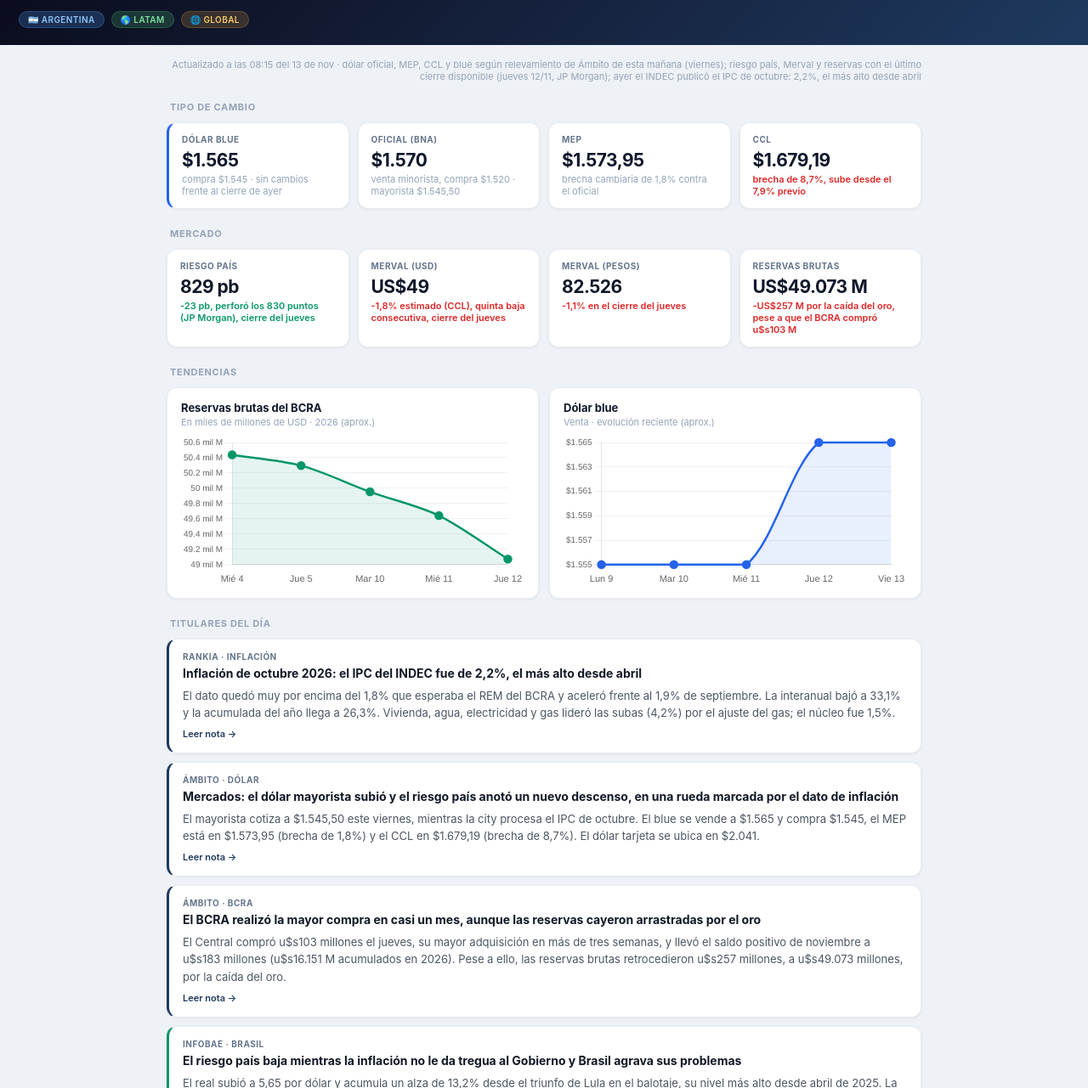
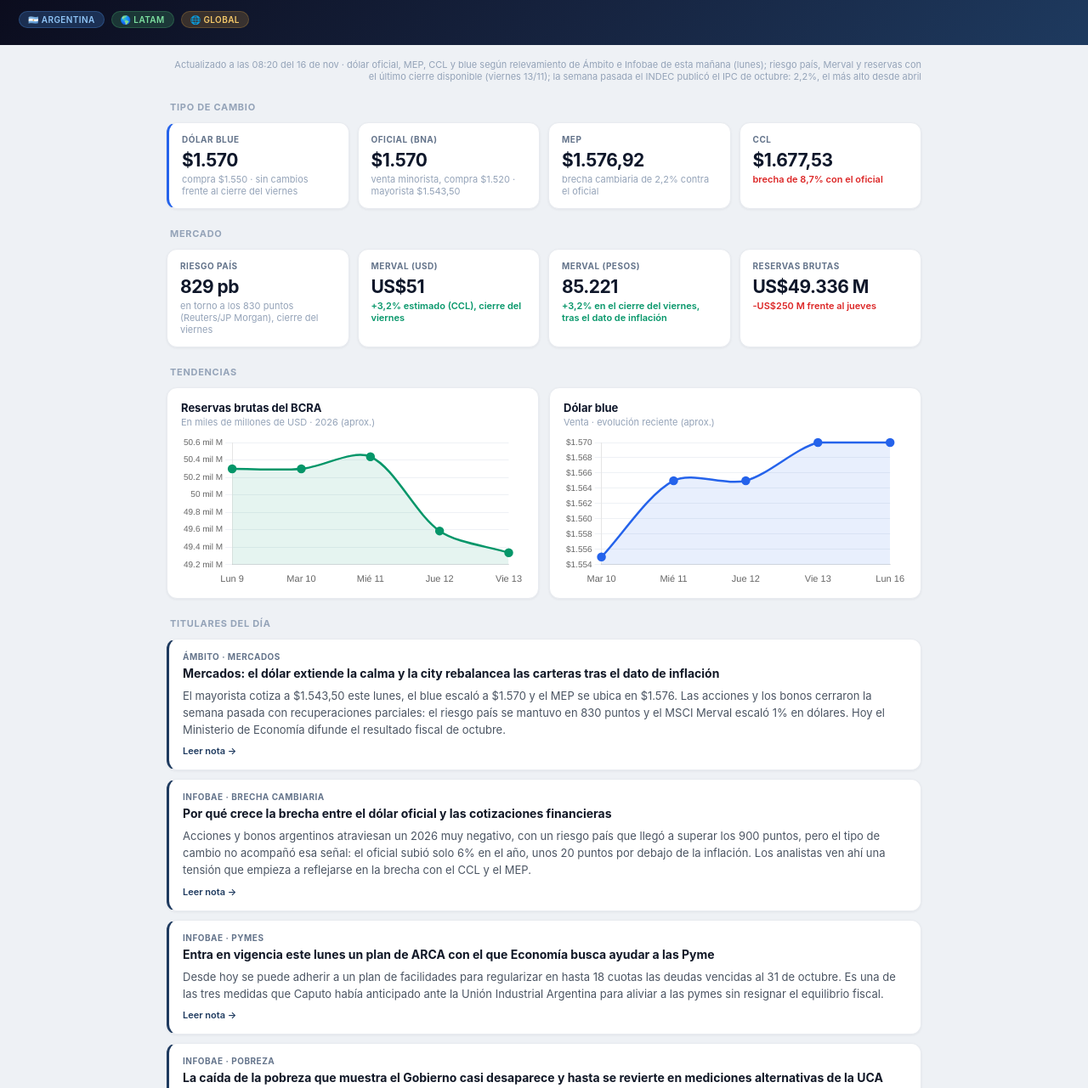
Before and after one commit to valentinasc-boop/briefing, a plain HTML site: page index.html in a window 1280 px wide. Shown: the part 82-1363 px from the top of the page at 85% size. Drawn offline with nearby package versions, Linux system fonts and the light colour scheme.

Commit message:
Briefing económico — 16 de noviembre de 2026

```diff
--- a/index.html
+++ b/index.html
@@ -61,26 +61,26 @@ body{font-family:-apple-system,BlinkMacSystemFont,'Segoe UI',Roboto,sans-serif;b
 <body>
 <div class="header">
 <div class="header-row">
-<div><h1>📰 Briefing Económico</h1><div class="edition">Viernes 13 de noviembre de 2026</div></div>
+<div><h1>📰 Briefing Económico</h1><div class="edition">Lunes 16 de noviembre de 2026</div></div>
 <div class="countdown"><div class="num" id="cd-num">—</div><div class="lbl">días → IPC noviembre</div></div>
 </div>
 <div class="tag-row"><span class="tag tag-arg">🇦🇷 Argentina</span><span class="tag tag-latam">🌎 Latam</span><span class="tag tag-world">🌐 Global</span></div>
 </div>
 <div class="body">
-<div id="updated-at">Actualizado a las 08:15 del 13 de nov · dólar oficial, MEP, CCL y blue según relevamiento de Ámbito de esta mañana (viernes); riesgo país, Merval y reservas con el último cierre disponible (jueves 12/11, JP Morgan); ayer el INDEC publicó el IPC de octubre: 2,2%, el más alto desde abril</div>
+<div id="updated-at">Actualizado a las 08:20 del 16 de nov · dólar oficial, MEP, CCL y blue según relevamiento de Ámbito e Infobae de esta mañana (lunes); riesgo país, Merval y reservas con el último cierre disponible (viernes 13/11); la semana pasada el INDEC publicó el IPC de octubre: 2,2%, el más alto desde abril</div>
 <div class="section-title">Tipo de cambio</div>
 <div class="metric-grid">
-<div class="metric accent"><div class="m-label">Dólar Blue</div><div class="m-value">$1.565</div><div class="m-sub">compra $1.545 · sin cambios frente al cierre de ayer</div></div>
-<div class="metric"><div class="m-label">Oficial (BNA)</div><div class="m-value">$1.570</div><div class="m-sub">venta minorista, compra $1.520 · mayorista $1.545,50</div></div>
-<div class="metric"><div class="m-label">MEP</div><div class="m-value">$1.573,95</div><div class="m-sub">brecha cambiaria de 1,8% contra el oficial</div></div>
-<div class="metric"><div class="m-label">CCL</div><div class="m-value">$1.679,19</div><div class="m-sub down">brecha de 8,7%, sube desde el 7,9% previo</div></div>
+<div class="metric accent"><div class="m-label">Dólar Blue</div><div class="m-value">$1.570</div><div class="m-sub">compra $1.550 · sin cambios frente al cierre del viernes</div></div>
+<div class="metric"><div class="m-label">Oficial (BNA)</div><div class="m-value">$1.570</div><div class="m-sub">venta minorista, compra $1.520 · mayorista $1.543,50</div></div>
+<div class="metric"><div class="m-label">MEP</div><div class="m-value">$1.576,92</div><div class="m-sub">brecha cambiaria de 2,2% contra el oficial</div></div>
+<div class="metric"><div class="m-label">CCL</div><div class="m-value">$1.677,53</div><div class="m-sub down">brecha de 8,7% con el oficial</div></div>
 </div>
 <div class="section-title">Mercado</div>
 <div class="metric-grid">
-<div class="metric"><div class="m-label">Riesgo país</div><div class="m-value">829 pb</div><div class="m-sub up">-23 pb, perforó los 830 puntos (JP Morgan), cierre del jueves</div></div>
-<div class="metric"><div class="m-label">Merval (USD)</div><div class="m-value">US$49</div><div class="m-sub down">-1,8% estimado (CCL), quinta baja consecutiva, cierre del jueves</div></div>
-<div class="metric"><div class="m-label">Merval (pesos)</div><div class="m-value">82.526</div><div class="m-sub down">-1,1% en el cierre del jueves</div></div>
-<div class="metric"><div class="m-label">Reservas brutas</div><div class="m-value">US$49.073 M</div><div class="m-sub down">-US$257 M por la caída del oro, pese a que el BCRA compró u$s103 M</div></div>
+<div class="metric"><div class="m-label">Riesgo país</div><div class="m-value">829 pb</div><div class="m-sub">en torno a los 830 puntos (Reuters/JP Morgan), cierre del viernes</div></div>
+<div class="metric"><div class="m-label">Merval (USD)</div><div class="m-value">US$51</div><div class="m-sub up">+3,2% estimado (CCL), cierre del viernes</div></div>
+<div class="metric"><div class="m-label">Merval (pesos)</div><div class="m-value">85.221</div><div class="m-sub up">+3,2% en el cierre del viernes, tras el dato de inflación</div></div>
+<div class="metric"><div class="m-label">Reservas brutas</div><div class="m-value">US$49.336 M</div><div class="m-sub down">-US$250 M frente al jueves</div></div>
 </div>
 <div class="section-title">Tendencias</div>
 <div class="chart-grid">
@@ -89,11 +89,12 @@ body{font-family:-apple-system,BlinkMacSystemFont,'Segoe UI',Roboto,sans-serif;b
 </div>
 <div class="section-title">Titulares del día</div>
 <div id="briefing-content">
-<div class="news-item"><div class="news-source">RANKIA · INFLACIÓN</div><div class="news-title">Inflación de octubre 2026: el IPC del INDEC fue de 2,2%, el más alto desde abril</div><div class="news-body">El dato quedó muy por encima del 1,8% que esperaba el REM del BCRA y aceleró frente al 1,9% de septiembre. La interanual bajó a 33,1% y la acumulada del año llega a 26,3%. Vivienda, agua, electricidad y gas lideró las subas (4,2%) por el ajuste del gas; el núcleo fue 1,5%.</div><a href="https://www.rankia.com.ar/noticias/bolsa/7550399-inflacion-octubre-2026-ipc-indec-fue-2-mas-alto-abril" class="news-url" target="_blank">Leer nota →</a></div>
-<div class="news-item"><div class="news-source">ÁMBITO · DÓLAR</div><div class="news-title">Mercados: el dólar mayorista subió y el riesgo país anotó un nuevo descenso, en una rueda marcada por el dato de inflación</div><div class="news-body">El mayorista cotiza a $1.545,50 este viernes, mientras la city procesa el IPC de octubre. El blue se vende a $1.565 y compra $1.545, el MEP está en $1.573,95 (brecha de 1,8%) y el CCL en $1.679,19 (brecha de 8,7%). El dólar tarjeta se ubica en $2.041.</div><a href="https://www.ambito.com/finanzas/dolar-hoy-cuanto-cotiza-este-viernes-13-noviembre-n6344747" class="news-url" target="_blank">Leer nota →</a></div>
-<div class="news-item"><div class="news-source">ÁMBITO · BCRA</div><div class="news-title">El BCRA realizó la mayor compra en casi un mes, aunque las reservas cayeron arrastradas por el oro</div><div class="news-body">El Central compró u$s103 millones el jueves, su mayor adquisición en más de tres semanas, y llevó el saldo positivo de noviembre a u$s183 millones (u$s16.151 M acumulados en 2026). Pese a ello, las reservas brutas retrocedieron u$s257 millones, a u$s49.073 millones, por la caída del oro.</div><a href="https://www.ambito.com/finanzas/el-bcra-realizo-la-mayor-compra-casi-un-mes-aunque-las-reservas-cayeron-arrastradas-el-oro-n6344627" class="news-url" target="_blank">Leer nota →</a></div>
-<div class="news-item latam"><div class="news-source">INFOBAE · BRASIL</div><div class="news-title">El riesgo país baja mientras la inflación no le da tregua al Gobierno y Brasil agrava sus problemas</div><div class="news-body">El real subió a 5,65 por dólar y acumula un alza de 13,2% desde el triunfo de Lula en el balotaje, su nivel más alto desde abril de 2025. La morosidad afecta a 84,2 millones de personas (40% de la población) y la Selic sigue en 14%, casi el triple de la inflación anualizada (4,63%).</div><a href="https://www.infobae.com/economia/2026/11/13/el-riesgo-pais-baja-mientras-la-inflacion-no-le-da-tregua-al-gobierno-y-brasil-agrava-sus-problemas/" class="news-url" target="_blank">Leer nota →</a></div>
-<div class="news-item world"><div class="news-source">INVESTINGLIVE · ESTADOS UNIDOS</div><div class="news-title">Las bolsas de EE.UU. caen, los rendimientos se disparan, el dólar sube tras un IPC de octubre superior a lo esperado</div><div class="news-body">El IPC subyacente de EE.UU. subió 0,3% por tercer mes consecutivo, impulsado por vivienda y servicios de transporte, y reforzó las apuestas por una suba de tasas de la Fed en diciembre. El Nasdaq lideró la caída inicial con 322 puntos, mientras los rendimientos del Tesoro subieron, liderados por el tramo corto.</div><a href="https://investinglive.com/es/analisis-tecnico/las-bolsas-de-eeuu-caen-los-rendimientos-se-disparan-el-dolar-sube-tras-un-ipc-de-octubre-superior-a-lo-esperado/" class="news-url" target="_blank">Leer nota →</a></div>
+<div class="news-item"><div class="news-source">ÁMBITO · MERCADOS</div><div class="news-title">Mercados: el dólar extiende la calma y la city rebalancea las carteras tras el dato de inflación</div><div class="news-body">El mayorista cotiza a $1.543,50 este lunes, el blue escaló a $1.570 y el MEP se ubica en $1.576. Las acciones y los bonos cerraron la semana pasada con recuperaciones parciales: el riesgo país se mantuvo en 830 puntos y el MSCI Merval escaló 1% en dólares. Hoy el Ministerio de Economía difunde el resultado fiscal de octubre.</div><a href="https://www.ambito.com/finanzas/dolar-hoy-y-dolar-blue-hoy-minuto-minuto-cuanto-opera-este-lunes-16-noviembre-n6345534" class="news-url" target="_blank">Leer nota →</a></div>
+<div class="news-item"><div class="news-source">INFOBAE · BRECHA CAMBIARIA</div><div class="news-title">Por qué crece la brecha entre el dólar oficial y las cotizaciones financieras</div><div class="news-body">Acciones y bonos argentinos atraviesan un 2026 muy negativo, con un riesgo país que llegó a superar los 900 puntos, pero el tipo de cambio no acompañó esa señal: el oficial subió solo 6% en el año, unos 20 puntos por debajo de la inflación. Los analistas ven ahí una tensión que empieza a reflejarse en la brecha con el CCL y el MEP.</div><a href="https://www.infobae.com/economia/2026/11/16/por-que-crece-la-brecha-entre-el-dolar-oficial-y-las-cotizaciones-financieras/" class="news-url" target="_blank">Leer nota →</a></div>
+<div class="news-item"><div class="news-source">INFOBAE · PYMES</div><div class="news-title">Entra en vigencia este lunes un plan de ARCA con el que Economía busca ayudar a las Pyme</div><div class="news-body">Desde hoy se puede adherir a un plan de facilidades para regularizar en hasta 18 cuotas las deudas vencidas al 31 de octubre. Es una de las tres medidas que Caputo había anticipado ante la Unión Industrial Argentina para aliviar a las pymes sin resignar el equilibrio fiscal.</div><a href="https://www.infobae.com/economia/2026/11/16/entra-en-vigencia-este-lunes-un-plan-de-arca-con-el-que-economia-busca-ayudar-a-las-pyme/" class="news-url" target="_blank">Leer nota →</a></div>
+<div class="news-item"><div class="news-source">INFOBAE · POBREZA</div><div class="news-title">La caída de la pobreza que muestra el Gobierno casi desaparece y hasta se revierte en mediciones alternativas de la UCA</div><div class="news-body">El INDEC midió una baja de 6,9 puntos en la pobreza entre el segundo trimestre de 2023 y el de 2026 (de 41,3% a 34,4%). Pero un informe de la UCA, al corregir la captación de ingresos de la EPH y actualizar la canasta básica, encuentra una mejora casi nula o directamente un retroceso según el escenario.</div><a href="https://www.infobae.com/economia/2026/11/16/la-caida-de-la-pobreza-que-muestra-el-gobierno-casi-desaparece-y-hasta-se-revierte-en-mediciones-alternativas-de-la-uca/" class="news-url" target="_blank">Leer nota →</a></div>
+<div class="news-item latam"><div class="news-source">BLOOMBERG LÍNEA · BRASIL</div><div class="news-title">Inflación de Brasil supera el 4,6% en octubre y complica el panorama económico de Lula</div><div class="news-body">Los precios subieron 4,63% interanual, por debajo de lo esperado pero igual por encima de la meta del 3% del banco central. Los activos brasileños, golpeados tras el triunfo de Lula en octubre, esperan señales de que el Gobierno controle el gasto; el Banco Central ya frenó su ciclo de baja de tasas.</div><a href="https://www.bloomberglinea.com/latinoamerica/brasil/inflacion-de-brasil-supera-el-46-en-octubre-y-complica-el-panorama-economico-de-lula/" class="news-url" target="_blank">Leer nota →</a></div>
+<div class="news-item world"><div class="news-source">BLOOMBERG LÍNEA · ESTADOS UNIDOS</div><div class="news-title">El dólar cierra su mejor semana en más de un mes ante apuestas por un alza de tasas de la Fed</div><div class="news-body">El índice Bloomberg Dollar Spot subió 0,7% en la semana, su mayor ganancia desde octubre, tras datos de empleo e inflación mejor de lo esperado que reforzaron las expectativas de una suba de tasas de la Reserva Federal el próximo mes.</div><a href="https://www.bloomberglinea.com/mercados/el-dolar-apunta-a-su-mayor-alza-semanal-en-mas-de-un-mes-por-expectativas-de-tasas-de-la-fed/" class="news-url" target="_blank">Leer nota →</a></div>
 </div>
 <div class="section-title">Fuentes directas</div>
 <div class="sources-grid">
@@ -109,8 +110,8 @@ body{font-family:-apple-system,BlinkMacSystemFont,'Segoe UI',Roboto,sans-serif;b
 <script>
 (function(){var target=new Date(2026,11,11);var t=new Date();t.setHours(0,0,0,0);var d=Math.round((target-t)/86400000);var e=document.getElementById('cd-num');if(e)e.textContent=d>0?d:(d===0?'HOY':'—');})();
 function drawCharts(){if(typeof Chart==='undefined'){return setTimeout(drawCharts,120);}var blue='#2563eb',green='#059669';
-new Chart(document.getElementById('reservasChart'),{type:'line',data:{labels:['Mié 4','Jue 5','Mar 10','Mié 11','Jue 12'],datasets:[{data:[50.439,50.298,49.954,49.642,49.073],borderColor:green,backgroundColor:'rgba(5,150,105,0.10)',borderWidth:2.5,fill:true,tension:.3,pointRadius:4,pointBackgroundColor:green}]},options:{responsive:true,maintainAspectRatio:false,plugins:{legend:{display:false},tooltip:{callbacks:{label:function(c){return 'US$ '+c.parsed.y+' mil M';}}}},scales:{y:{ticks:{callback:function(v){return v+' mil M';},font:{size:10}},grid:{color:'#eef1f5'}},x:{grid:{display:false},ticks:{font:{size:11}}}}}});
-new Chart(document.getElementById('blueChart'),{type:'line',data:{labels:['Lun 9','Mar 10','Mié 11','Jue 12','Vie 13'],datasets:[{data:[1555,1555,1555,1565,1565],borderColor:blue,backgroundColor:'rgba(37,99,235,0.10)',borderWidth:2.5,fill:true,tension:.3,pointRadius:4,pointBackgroundColor:blue}]},options:{responsive:true,maintainAspectRatio:false,plugins:{legend:{display:false},tooltip:{callbacks:{label:function(c){return '$'+c.parsed.y.toLocaleString('es-AR');}}}},scales:{y:{ticks:{callback:function(v){return '$'+v.toLocaleString('es-AR');},font:{size:10}},grid:{color:'#eef1f5'}},x:{grid:{display:false},ticks:{font:{size:11}}}}}});}
+new Chart(document.getElementById('reservasChart'),{type:'line',data:{labels:['Lun 9','Mar 10','Mié 11','Jue 12','Vie 13'],datasets:[{data:[50.298,50.298,50.437,49.586,49.336],borderColor:green,backgroundColor:'rgba(5,150,105,0.10)',borderWidth:2.5,fill:true,tension:.3,pointRadius:4,pointBackgroundColor:green}]},options:{responsive:true,maintainAspectRatio:false,plugins:{legend:{display:false},tooltip:{callbacks:{label:function(c){return 'US$ '+c.parsed.y+' mil M';}}}},scales:{y:{ticks:{callback:function(v){return v+' mil M';},font:{size:10}},grid:{color:'#eef1f5'}},x:{grid:{display:false},ticks:{font:{size:11}}}}}});
+new Chart(document.getElementById('blueChart'),{type:'line',data:{labels:['Mar 10','Mié 11','Jue 12','Vie 13','Lun 16'],datasets:[{data:[1555,1565,1565,1570,1570],borderColor:blue,backgroundColor:'rgba(37,99,235,0.10)',borderWidth:2.5,fill:true,tension:.3,pointRadius:4,pointBackgroundColor:blue}]},options:{responsive:true,maintainAspectRatio:false,plugins:{legend:{display:false},tooltip:{callbacks:{label:function(c){return '$'+c.parsed.y.toLocaleString('es-AR');}}}},scales:{y:{ticks:{callback:function(v){return '$'+v.toLocaleString('es-AR');},font:{size:10}},grid:{color:'#eef1f5'}},x:{grid:{display:false},ticks:{font:{size:11}}}}}});}
 drawCharts();
 </script>
 </body>
```
